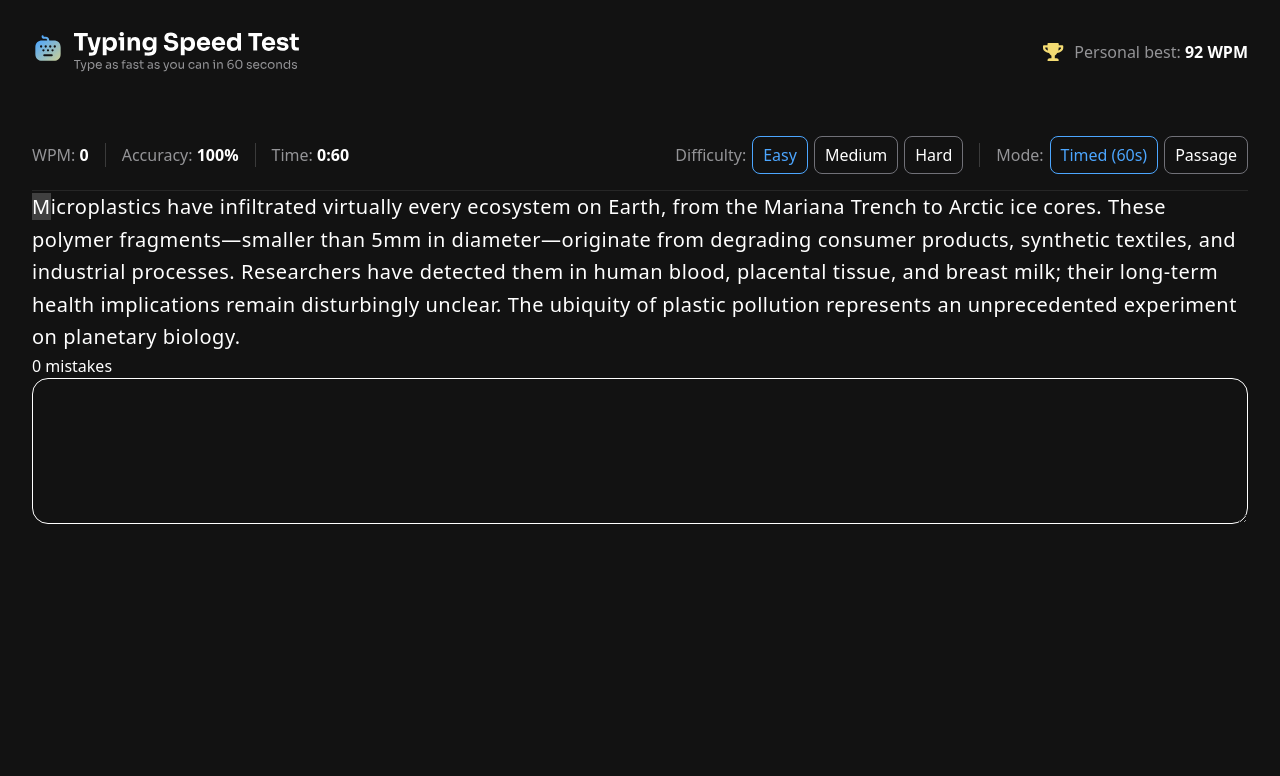
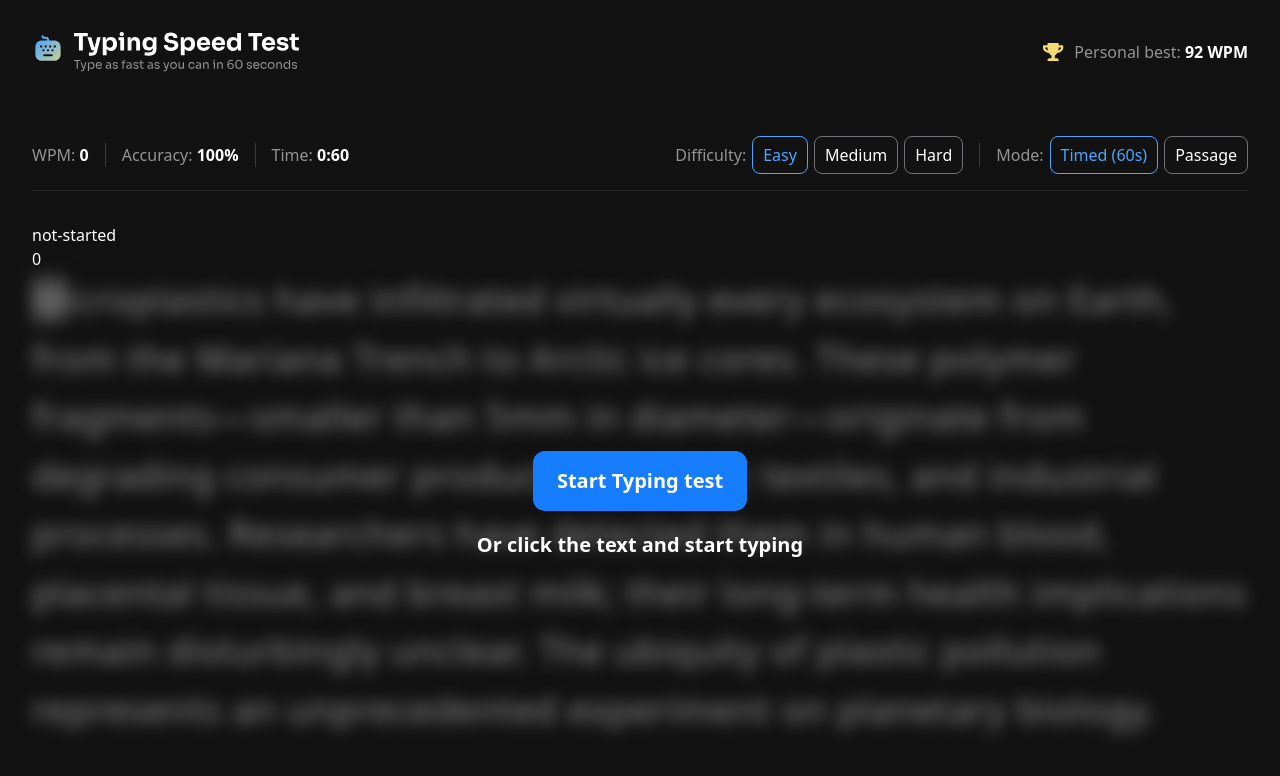
Before and after one commit to DhiaBen20/fem-typing-speed, a React (Vite) app: page / in a window 1280 px wide. Shown: the top 776 px of the page. Built offline with nearby package versions, Linux system fonts and the light colour scheme.

Commit message:
manage focus and track session status

```diff
--- a/src/commponents/TextDisplay.tsx
+++ b/src/commponents/TextDisplay.tsx
@@ -1,6 +1,65 @@
 import clsx from "clsx";
-import { useState, type ReactNode } from "react";
+import {
+    useRef,
+    useState,
+    type ComponentProps,
+    type Dispatch,
+    type ReactNode,
+    type SetStateAction,
+} from "react";
 import Container from "./Container";
+import Button from "./button";
+
+function HiddenTextarea({
+    ref,
+    text,
+    input,
+    mistakesCount,
+    setInput,
+    setMistakesCount,
+    onFinish,
+    ...rest
+}: {
+    text: string;
+    input: string;
+    mistakesCount: number;
+    setInput: Dispatch<SetStateAction<string>>;
+    setMistakesCount: Dispatch<SetStateAction<number>>;
+    onFinish: () => void;
+} & ComponentProps<"textarea">) {
+    return (
+        <textarea
+            {...rest}
+            ref={ref}
+            className="sr-only"
+            value={input}
+            rows={5}
+            onKeyDown={(e) => {
+                if (e.target instanceof HTMLTextAreaElement) {
+                    const l = e.target.value.length;
+                    e.target.setSelectionRange(l, l);
+                }
+            }}
+            onChange={(e) => {
+                const nextValue = e.target.value;
+
+                if (nextValue.length > text.length) return;
+
+                // dont count mistakes when user removes input
+                if (nextValue.length < input.length) return setInput(nextValue);
+
+                const i = e.target.value.length - 1;
+
+                if (text[i] !== e.target.value[i])
+                    setMistakesCount(mistakesCount + 1);
+
+                setInput(e.target.value);
+
+                if (nextValue.length === text.length) onFinish();
+            }}
+        />
+    );
+}
 
 function Character({
     isRemaining,
@@ -17,11 +76,11 @@ function Character({
 }) {
     return (
         <span
-            className={clsx({
-                "text-white": isRemaining,
-                "bg-neutral-700": isCurrent,
-                "text-green-600": isTyped && isCorrect,
-                "text-red-600 underline": isTyped && !isCorrect,
+            className={clsx("rounded", {
+                "text-[#949497]": isRemaining,
+                "bg-[#414141] text-[#949497]": isCurrent,
+                "text-[#4DD67B]": isTyped && isCorrect,
+                "text-[#D64D5B] underline": isTyped && !isCorrect,
             })}
         >
             {children}
@@ -32,11 +91,36 @@ function Character({
 export default function TextDisplay({ text }: { text: string }) {
     const [input, setInput] = useState("");
     const [mistakesCount, setMistakesCount] = useState(0);
+    const inputRef = useRef<HTMLTextAreaElement>(null);
+    const containerRef = useRef<HTMLDivElement>(null);
+    const [isFocused, setIsFocused] = useState(false);
+    const [status, setStatus] = useState("not-started");
 
     return (
-        <Container>
-            <div className="text-white">
-                <div className="text-xl leading-relaxed tracking-wide text-white">
+        <Container className="mt-8">
+            <p className="text-white">{status}</p>
+            <p className="text-white">{mistakesCount}</p>
+            <div
+                ref={containerRef}
+                onPointerDown={(e) => {
+                    if (
+                        containerRef.current &&
+                        e.target instanceof Node &&
+                        containerRef.current.contains(e.target)
+                    ) {
+                        e.preventDefault();
+                    }
+                }}
+            >
+                <div className="relative">
+                    <div
+                        className={clsx(
+                            "text-4xl leading-relaxed tracking-wide",
+                            {
+                                blur: !isFocused,
+                            },
+                        )}
+                    >
                         {text.split("").map((c, i) => (
                             <Character
                                 key={i}
@@ -49,31 +133,49 @@ export default function TextDisplay({ text }: { text: string }) {
                             </Character>
                         ))}
                     </div>
-                <p>{mistakesCount} mistakes</p>
-                <textarea
-                    className="w-full rounded-2xl border p-3"
-                    value={input}
-                    rows={5}
-                    onKeyDown={(e) => {
-                        if (e.target instanceof HTMLTextAreaElement) {
-                            const l = e.target.value.length;
-                            e.target.setSelectionRange(l, l);
+
+                    {!isFocused && (
+                        <div
+                            onPointerDown={() => {
+                                inputRef.current?.focus();
+                            }}
+                            className="absolute inset-0 flex flex-col items-center justify-center gap-5"
+                        >
+                            <Button
+                                onClick={() => {
+                                    if (inputRef.current) {
+                                        inputRef.current.focus();
+                                        setIsFocused(true);
                                     }
                                 }}
-                    onChange={(e) => {
-                        const nextValue = e.target.value;
+                            >
+                                Start Typing test
+                            </Button>
+                            <p className="text-xl font-semibold text-white">
+                                Or click the text and start typing
+                            </p>
+                        </div>
+                    )}
+                </div>
 
-                        if (nextValue.length > text.length) return;
-
-                        if (nextValue.length < input.length)
-                            return setInput(nextValue);
-
-                        const i = e.target.value.length - 1;
-
-                        if (text[i] !== e.target.value[i])
-                            setMistakesCount(mistakesCount + 1);
-
-                        setInput(e.target.value);
+                <HiddenTextarea
+                    ref={inputRef}
+                    text={text}
+                    input={input}
+                    mistakesCount={mistakesCount}
+                    setInput={setInput}
+                    setMistakesCount={setMistakesCount}
+                    onFocus={() => {
+                        setIsFocused(true);
+                        setStatus("running");
+                    }}
+                    onBlur={() => {
+                        setIsFocused(false);
+                        setStatus("stopped");
+                    }}
+                    onFinish={() => {
+                        console.log("finish");
+                        setStatus("finished");
                     }}
                 />
             </div>
--- a/src/commponents/button.tsx
+++ b/src/commponents/button.tsx
@@ -12,6 +12,7 @@ const classes = {
         "border border-[#717178] px-2.5 py-1.5 text-white focus-visible:border-white focus-visible:text-white rounded-lg hover:border-[#4CA6FF] hover:text-[#4CA6FF]",
 };
 
+// eslint-disable-next-line react-refresh/only-export-components
 export function buttonClasses(variant: keyof typeof classes = "parimary") {
     return `${defaultClasses} ${classes[variant]}`;
 }
```
Lines whose indentation alone changed are shown as unchanged.
